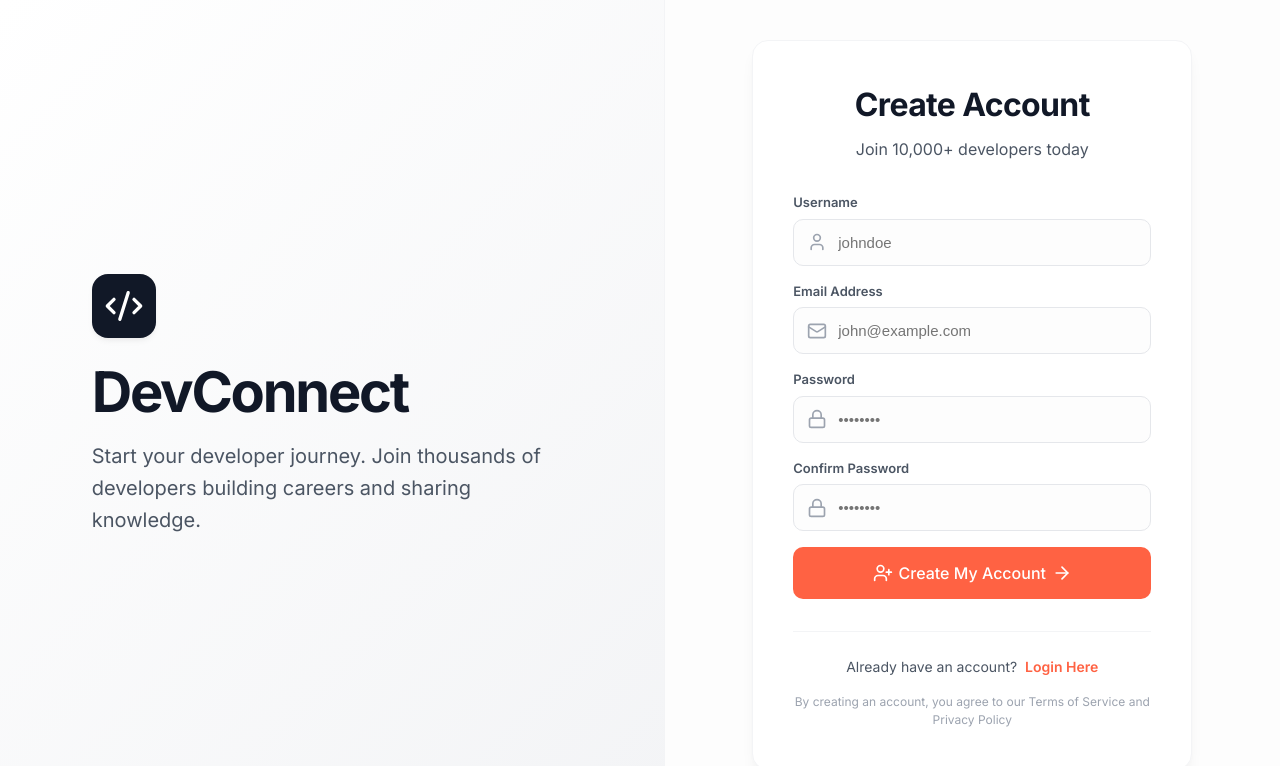
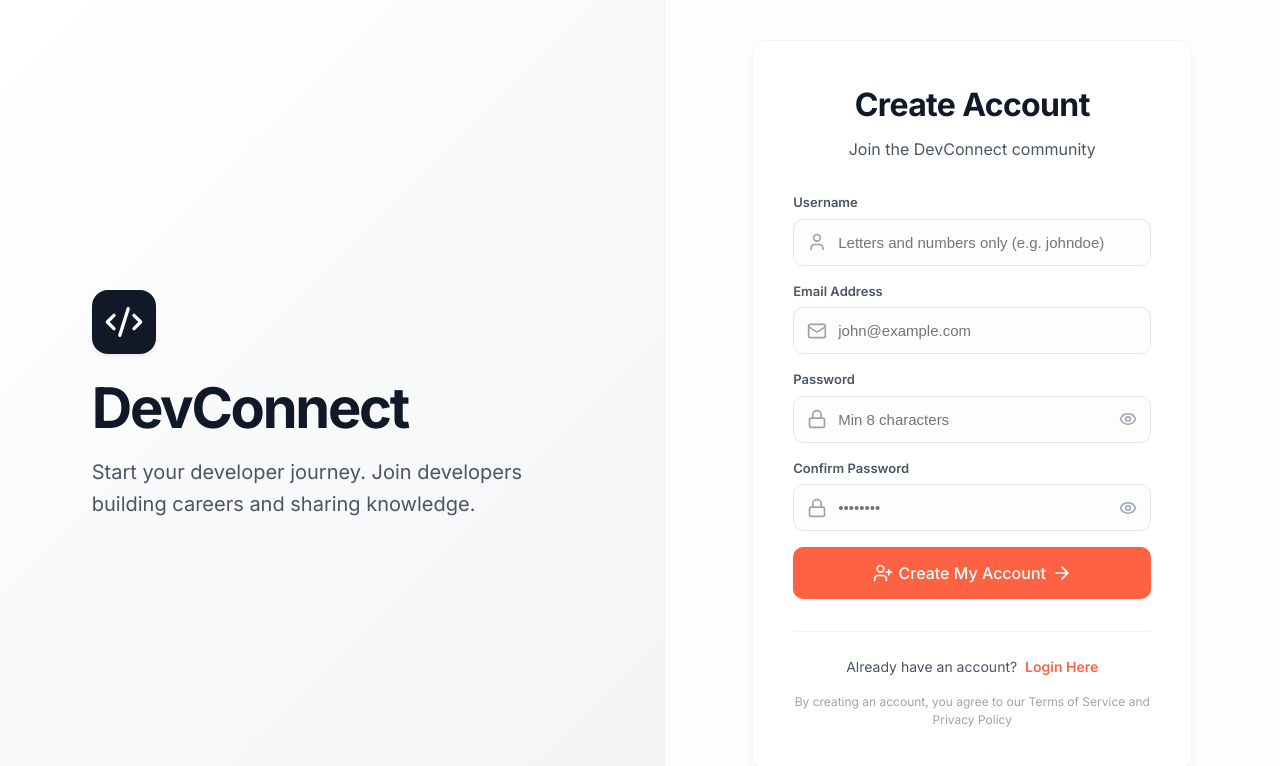
Before and after one commit to anas-muhmed/DevConnect, a React (Vite) app in the folder frontend/: page /register in a window 1280 px wide. Shown: the top 766 px of the page. Built offline with nearby package versions, Linux system fonts and the light colour scheme.

Commit message:
feat: add password toggle, inline field errors on register

```diff
--- a/frontend/src/index.css
+++ b/frontend/src/index.css
@@ -1164,6 +1164,35 @@ ul {
   color: var(--accent-hover);
 }
 
+.password-toggle {
+  position: absolute;
+  right: 14px;
+  top: 50%;
+  transform: translateY(-50%);
+  background: none;
+  border: none;
+  cursor: pointer;
+  color: var(--text-tertiary);
+  padding: 0;
+  display: flex;
+  align-items: center;
+}
+
+.password-toggle:hover {
+  color: var(--text-primary);
+}
+
+.input-error {
+  border-color: #ef4444 !important;
+}
+
+.field-error {
+  font-size: 12px;
+  color: #ef4444;
+  margin-top: 4px;
+  margin-left: 4px;
+}
+
 .auth-btn {
   width: 100%;
   padding: 16px !important;
--- a/frontend/src/pages/Login.jsx
+++ b/frontend/src/pages/Login.jsx
@@ -4,12 +4,13 @@ import { useDispatch } from 'react-redux';
 import { loginSuccess } from '../redux/authSlice';
 import axiosInstance from '../api/axios';
 import { toast } from 'react-toastify';
-import { Mail, Lock, LogIn, Code2, ArrowRight } from 'lucide-react';
+import { Mail, Lock, LogIn, Code2, ArrowRight, Eye, EyeOff } from 'lucide-react';
 
 const Login = () => {
   const [formData, setFormData] = useState({ email: '', password: '' });
   const [isLoading, setIsLoading] = useState(false);
   const [rememberMe, setRememberMe] = useState(false);
+  const [showPassword, setShowPassword] = useState(false);
   const navigate = useNavigate();
   const dispatch = useDispatch();
 
@@ -99,7 +100,7 @@ const Login = () => {
               <div className="input-with-icon">
                 <Lock size={20} className="input-icon" />
                 <input
-                  type="password"
+                  type={showPassword ? 'text' : 'password'}
                   name="password"
                   value={formData.password}
                   onChange={handleChange}
@@ -107,6 +108,14 @@ const Login = () => {
                   placeholder="••••••••"
                   required
                 />
+                <button
+                  type="button"
+                  onClick={() => setShowPassword(p => !p)}
+                  className="password-toggle"
+                  tabIndex={-1}
+                >
+                  {showPassword ? <EyeOff size={18} /> : <Eye size={18} />}
+                </button>
               </div>
             </div>
 
--- a/frontend/src/pages/Register.jsx
+++ b/frontend/src/pages/Register.jsx
@@ -2,7 +2,7 @@ import React, { useState } from 'react';
 import { Link, useNavigate } from 'react-router-dom';
 import axiosInstance from '../api/axios';
 import { toast } from 'react-toastify';
-import { UserPlus, Mail, Lock, User, Code2, ArrowRight } from 'lucide-react';
+import { UserPlus, Mail, Lock, User, Code2, ArrowRight, Eye, EyeOff } from 'lucide-react';
 
 const Register = () => {
   const [formData, setFormData] = useState({
@@ -12,12 +12,23 @@ const Register = () => {
     confirmPassword: ''
   });
   const [isLoading, setIsLoading] = useState(false);
+  const [showPassword, setShowPassword] = useState(false);
+  const [showConfirm, setShowConfirm] = useState(false);
+  const [fieldErrors, setFieldErrors] = useState({});
   const navigate = useNavigate();
 
-  const handleChange = (e) => setFormData(prev => ({ ...prev, [e.target.name]: e.target.value.trim() }));
+  const handleChange = (e) => {
+    const { name, value } = e.target;
+    setFormData(prev => ({ ...prev, [name]: value.trim() }));
+    // Clear field error on change
+    if (fieldErrors[name]) {
+      setFieldErrors(prev => ({ ...prev, [name]: '' }));
+    }
+  };
 
   const handleSubmit = async (e) => {
     e.preventDefault();
+    setFieldErrors({});
 
     if (!formData.username || !formData.email || !formData.password || !formData.confirmPassword) {
       toast.error('Please fill in all fields');
@@ -25,12 +36,12 @@ const Register = () => {
     }
 
     if (formData.password !== formData.confirmPassword) {
-      toast.error('Passwords do not match');
+      setFieldErrors({ confirmPassword: 'Passwords do not match' });
       return;
     }
 
     if (formData.password.length < 8) {
-      toast.error('Password must be at least 8 characters');
+      setFieldErrors({ password: 'Password must be at least 8 characters' });
       return;
     }
 
@@ -42,10 +53,20 @@ const Register = () => {
         password: formData.password
       });
 
-      toast.success(res.data.message || '🎉 Account created successfully!');
+      toast.success(res.data.message || 'Account created successfully!');
       setTimeout(() => navigate('/login'), 1500);
     } catch (err) {
-      toast.error(err.response?.data?.message || 'Registration failed');
+      const data = err.response?.data;
+
+      // Backend returns field-specific errors array
+      if (data?.errors && Array.isArray(data.errors)) {
+        const mapped = {};
+        data.errors.forEach(e => { mapped[e.field] = e.message; });
+        setFieldErrors(mapped);
+        toast.error('Please fix the errors below');
+      } else {
+        toast.error(data?.message || 'Registration failed');
+      }
     } finally {
       setIsLoading(false);
     }
@@ -53,7 +74,6 @@ const Register = () => {
 
   return (
     <div className="auth-layout">
-      {/* Left side - Branding & Benefits */}
       <div className="auth-brand-side">
         <div className="auth-brand-content">
           <div className="logo-icon logo-icon-large">
@@ -61,17 +81,16 @@ const Register = () => {
           </div>
           <h1 className="auth-brand-title">DevConnect</h1>
           <p className="auth-brand-subtitle">
-            Start your developer journey. Join thousands of developers building careers and sharing knowledge.
+            Start your developer journey. Join developers building careers and sharing knowledge.
           </p>
         </div>
       </div>
 
-      {/* Right side - Register Form */}
       <div className="auth-form-side">
         <div className="auth-card">
           <div className="auth-header">
             <h2>Create Account</h2>
-            <p>Join 10,000+ developers today</p>
+            <p>Join the DevConnect community</p>
           </div>
 
           <form onSubmit={handleSubmit} className="auth-form">
@@ -84,11 +103,14 @@ const Register = () => {
                   name="username"
                   value={formData.username}
                   onChange={handleChange}
-                  className="search-input"
-                  placeholder="johndoe"
+                  className={`search-input ${fieldErrors.username ? 'input-error' : ''}`}
+                  placeholder="Letters and numbers only (e.g. johndoe)"
                   required
                 />
               </div>
+              {fieldErrors.username && (
+                <p className="field-error">{fieldErrors.username}</p>
+              )}
             </div>
 
             <div className="form-group">
@@ -100,11 +122,14 @@ const Register = () => {
                   name="email"
                   value={formData.email}
                   onChange={handleChange}
-                  className="search-input"
+                  className={`search-input ${fieldErrors.email ? 'input-error' : ''}`}
                   placeholder="john@example.com"
                   required
                 />
               </div>
+              {fieldErrors.email && (
+                <p className="field-error">{fieldErrors.email}</p>
+              )}
             </div>
 
             <div className="form-group">
@@ -112,15 +137,26 @@ const Register = () => {
               <div className="input-with-icon">
                 <Lock size={20} className="input-icon" />
                 <input
-                  type="password"
+                  type={showPassword ? 'text' : 'password'}
                   name="password"
                   value={formData.password}
                   onChange={handleChange}
-                  className="search-input"
-                  placeholder="••••••••"
+                  className={`search-input ${fieldErrors.password ? 'input-error' : ''}`}
+                  placeholder="Min 8 characters"
                   required
                 />
+                <button
+                  type="button"
+                  onClick={() => setShowPassword(p => !p)}
+                  className="password-toggle"
+                  tabIndex={-1}
+                >
+                  {showPassword ? <EyeOff size={18} /> : <Eye size={18} />}
+                </button>
               </div>
+              {fieldErrors.password && (
+                <p className="field-error">{fieldErrors.password}</p>
+              )}
             </div>
 
             <div className="form-group">
@@ -128,20 +164,31 @@ const Register = () => {
               <div className="input-with-icon">
                 <Lock size={20} className="input-icon" />
                 <input
-                  type="password"
+                  type={showConfirm ? 'text' : 'password'}
                   name="confirmPassword"
                   value={formData.confirmPassword}
                   onChange={handleChange}
-                  className="search-input"
+                  className={`search-input ${fieldErrors.confirmPassword ? 'input-error' : ''}`}
                   placeholder="••••••••"
                   required
                 />
+                <button
+                  type="button"
+                  onClick={() => setShowConfirm(p => !p)}
+                  className="password-toggle"
+                  tabIndex={-1}
+                >
+                  {showConfirm ? <EyeOff size={18} /> : <Eye size={18} />}
+                </button>
               </div>
+              {fieldErrors.confirmPassword && (
+                <p className="field-error">{fieldErrors.confirmPassword}</p>
+              )}
             </div>
 
             <button type="submit" disabled={isLoading} className="btn-primary auth-btn flex-center gap-sm mt-6">
               {isLoading ? (
-                <span>Loading...</span>
+                <span>Creating account...</span>
               ) : (
                 <>
                   <UserPlus size={20} />
```
